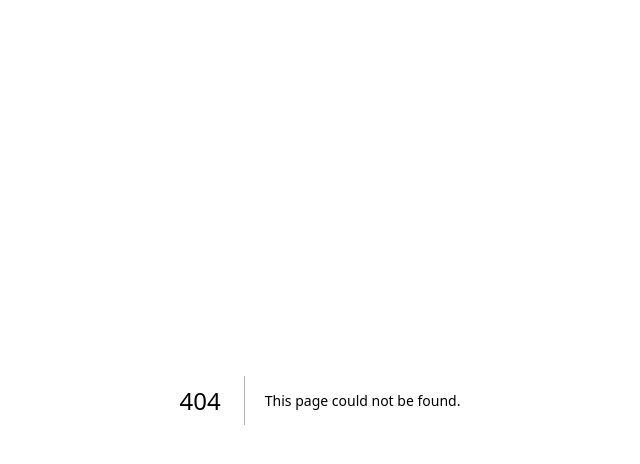
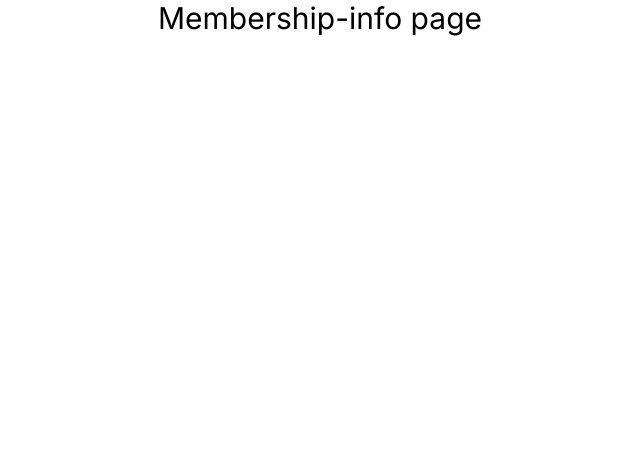
Before and after one commit to amarphule/nextjs-practice, a Next.js app: page /account/membership/membership-info in a window 1280 px wide. Before the commit this address had no page. Shown: the top 464 px of the page, without its empty margins (320-960 px from the left). Built offline with nearby package versions, Linux system fonts and the light colour scheme.

Commit message:
nested routes

```diff
--- /dev/null
+++ b/src/app/account/membership/membership-info/page.tsx
@@ -0,0 +1,9 @@
+import React from 'react'
+
+const MembershipInfo = () => {
+  return (
+    <h1 className='text-center text-3xl'>Membership-info page</h1>
+  )
+}
+
+export default MembershipInfo
--- /dev/null
+++ b/src/app/account/membership/page.tsx
@@ -0,0 +1,9 @@
+import React from 'react'
+
+const Membership = () => {
+  return (
+    <h1 className='text-center text-3xl'>Membership page</h1>
+  )
+}
+
+export default Membership
```
